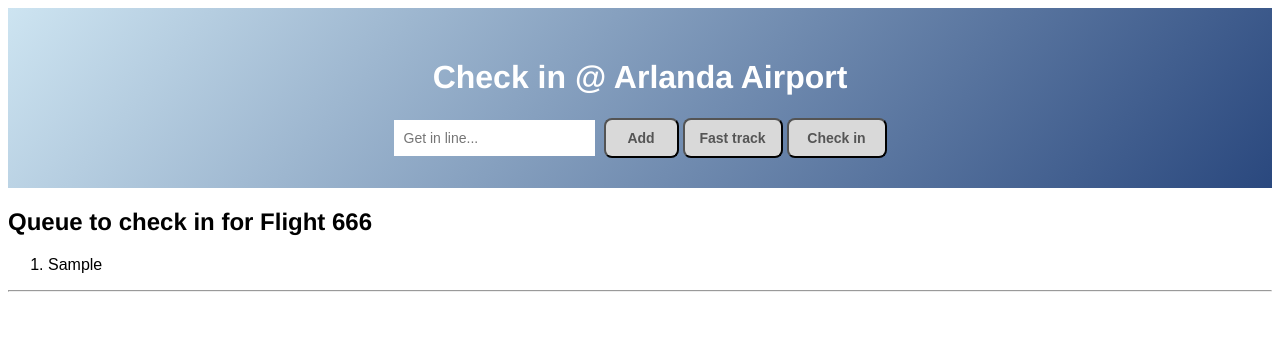
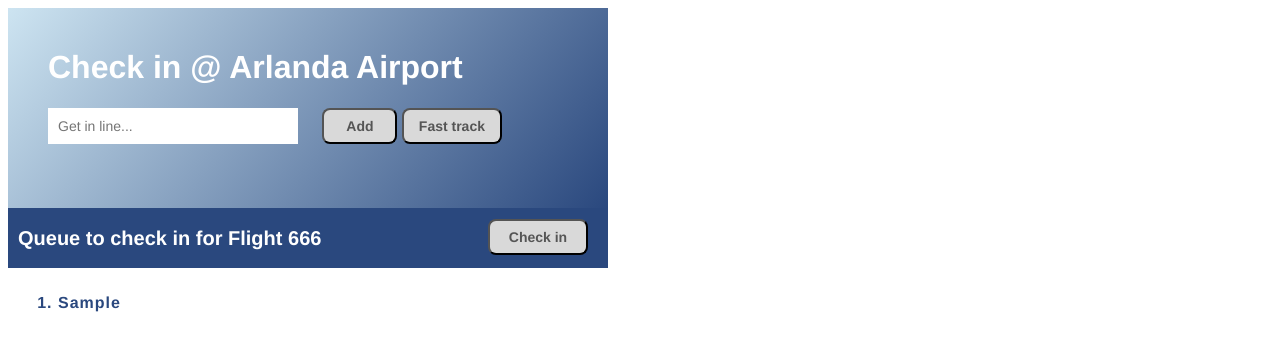
Before and after one commit to fredrikac/check-in-system, a plain HTML site: page index.html in a window 1280 px wide. Both pictures are taken after typing "Sample" into the empty fields and a click on the button "Add". Drawn offline with Linux system fonts and the light colour scheme.

Commit message:
updated functions

```diff
--- a/index.html
+++ b/index.html
@@ -13,16 +13,13 @@
         <input type="text" id="userInput" placeholder="Get in line..."/>
     <button id="addButton">Add</button>
     <button id="fastTrackButton">Fast track</button>
-    <button id="checkIn">Check in</button>
     </header>
     <div id="container">
-
+        <button id="checkIn">Check in</button>
     </div>
+    <div id="queueArray">
     <ol id="olList">
     </ol>
-    <hr>
-    <div id="queueArray">
-
     </div>
     <script src="main.js"></script>
 </body>
--- a/main.js
+++ b/main.js
@@ -17,24 +17,18 @@
 let userInput = document.querySelector("#userInput");
 
 //TEXT "CURRENTLY NO ONE IN LINE" ELLER LISTA
-let infoText = document.createElement("h2");
-let infoTextContainer = document.querySelector("#container");
-
-infoTextContainer.appendChild(infoText);
-
-let emptyQueue = "There's currently no people waiting in line."
-let fullQueue = "Queue to check in for Flight 666";
-
-infoText.innerText = emptyQueue;
-
-
+let infoText = document.createElement("h2");//skapar en h2 för text
+let infoTextContainer = document.querySelector("#container");//pekar på en div
+infoTextContainer.appendChild(infoText);//lägger till h2 i div
+let emptyQueue = "There's currently no people waiting in line."//meddelande för tom kö
+let fullQueue = "Queue to check in for Flight 666";//meddelande när det står folk i kö
+infoText.innerText = emptyQueue;//i början är kön tom
 
 //FUNKTION KOLLA INPUTFÄLTET
-function inputOk (){
+function inputOk(){
     if(userInput.value === ""){//om input-fältet är tomt, ge en alert till användaren
         alert("Please type the name of the person to check in!");
         console.log("Fältet namn är tomt");
-
     }else if(myQueue.includes(userInput.value.toLowerCase())){//kolla om personen redan står i kön. OM ja, alert
         alert("This person is already standing in line!")
         console.log("Namnet finns redan");
@@ -45,26 +39,23 @@
     }
 }
 
-//KNAPPAR OCH INPUT
-//går det att göra en funktion för att korta ner koden som upprepas i båda knapparna?
+//ADD BUTTON
 addButton.addEventListener("click", ()=>{
     console.log("Användaren klickade på 'Add'");
-    infoText.innerText = fullQueue;//plocka bort texten i h2an
-
+    infoText.innerText = fullQueue;//när vi klickar på add byts texten i h2
     if(inputOk()){//Anropar funktionen inputOk
         myQueue.push(userInput.value.toLowerCase()); //Push för att lägga till personen längst bak i arrayen
         let listItem = document.createElement("li"); //skapa list-item
         listItem.innerText = userInput.value; //ge listItem värdet av användarens inmatning
-        queueList.appendChild(listItem);//lägg till listItem i ul-listan
+        queueList.appendChild(listItem);//lägg till listItem i ol-listan
         console.log(myQueue)//skriver ut arrayen i konsolen
         userInput.value = "";//rensar input-fältet
     }
 });
 
-
+//FAST TRACK BUTTON
 fastTrackButton.addEventListener("click", ()=>{
     console.log("Användaren klickade på 'Fast track'");
-    infoText.innerText = "";
     if(inputOk()){
         myQueue.unshift(userInput.value.toLowerCase()); //Unshift för att lägga till personen längst fram i arrayen
         let listItem = document.createElement("li"); //skapa list-item
@@ -75,16 +66,18 @@
     }
 })
 
-//CHECK IN-knappen
-checkInButton.addEventListener("click", (e)=>{
-   console.log("Användaren klickade på 'Check in'");
-   let firstChild = queueList.firstElementChild;//skapar en variabel för det första childet av ol-elementet, dvs li
-   console.log(firstChild);//skriver ut första childet i konsolen
-   myQueue.forEach((person, index)=>{//loopar igenom arrayen och kollar om person är först i listan
-       if(person === firstChild){
-           myQueue.splice(index, 1);//tar bort första item i arrayen
-       }
-   })
-   queueList.removeChild(firstChild);//tar bort det första li-elementet
-   console.log(myQueue);
-})
+//CHECK IN BUTTON
+checkInButton.addEventListener("click", ()=>{
+    console.log("Användaren klickade på 'Check in'");
+     if(myQueue.length === 0){//OM arrayen är tom, alert
+        infoText.innerText = emptyQueue;
+        alert("There's no one to check in!")
+    }else{ //ANNARS, gör följande:
+        let firstPersonInQueue = queueList.firstElementChild;//skapa en variabel för det första childet av ol-elementet, dvs li
+        console.log(firstPersonInQueue);//skriver ut i konsolen för att se om det funkar
+        let removeFirstFromQueue = myQueue.shift();//skapa variabel för att hantera det borttagna värdet från shift()
+        console.log(removeFirstFromQueue);//loggar för att se värdet vi tagit bort
+        queueList.removeChild(firstPersonInQueue);//ta bort det första li-elementet
+        console.log(myQueue);//loggar kön för att se att den minskar
+    }
+ });
--- a/style.css
+++ b/style.css
@@ -1,18 +1,21 @@
-h1{
+
+*{
+    width: 600px;
     font-family: Helvetica;
+    box-sizing: border-box;
 }
-
 header{
+    height: 200px;
     background: rgb(205,228,241);
     background: linear-gradient(130deg, rgba(205,228,241,1) 0%, rgba(42,72,126,1) 100%);
-    padding: 30px 40px;
+    padding: 20px 40px;
+    text-align: left;
     color: white;
-    text-align: center;
 }
 
 #addButton{
     width: 75px;
-    padding: 10px;
+    padding: 8px;
     margin-left:0;
     background: #d9d9d9;
     color: #555;
@@ -31,7 +34,7 @@
 
 #fastTrackButton{
     width: 100px;
-    padding: 10px;
+    padding: 8px;
     margin-left:0;
     background: #d9d9d9;
     color: #555;
@@ -49,8 +52,11 @@
 }
 
 #checkIn{
+    position: absolute;
+    top : 11px;
+    right : 20px;
     width: 100px;
-    padding: 10px;
+    padding: 8px;
     margin-left:0;
     background: #d9d9d9;
     color: #555;
@@ -67,26 +73,26 @@
     color: #FFF;
 }
 
-
 input{
-    margin-right: 5px;
+    width: 250px;
+    margin-right: 20px;
     padding: 10px;
     border: none;
     font-size: 14px;
 }
 
 #container{
-
-    font-family: helvetica;
-
-
-
-
+    padding: 2px 10px;
+    background: #2a487e;
+    color: white;
+    text-align: left;
+    position: relative;
+    font-size: 10pt;
 }
 
-
-
-
-ol li{
-    font-family:Arial, Helvetica, sans-serif;
+#queueArray{
+    padding: 10px;
+    color:#2a487e;
+    font-weight: bold;
+    letter-spacing: 1px;
 }
```
